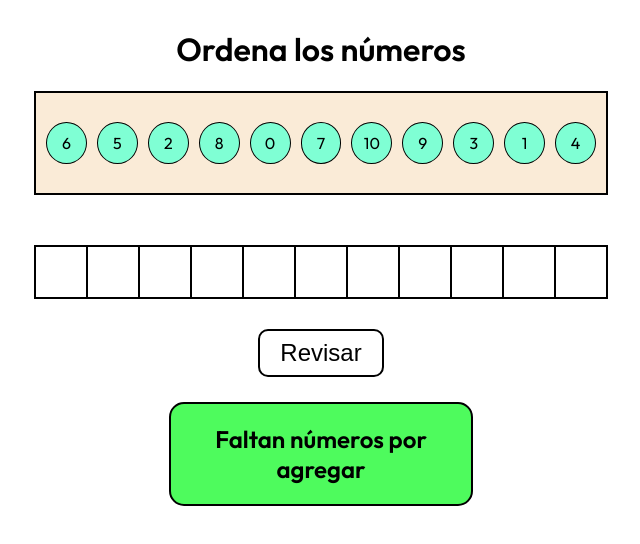
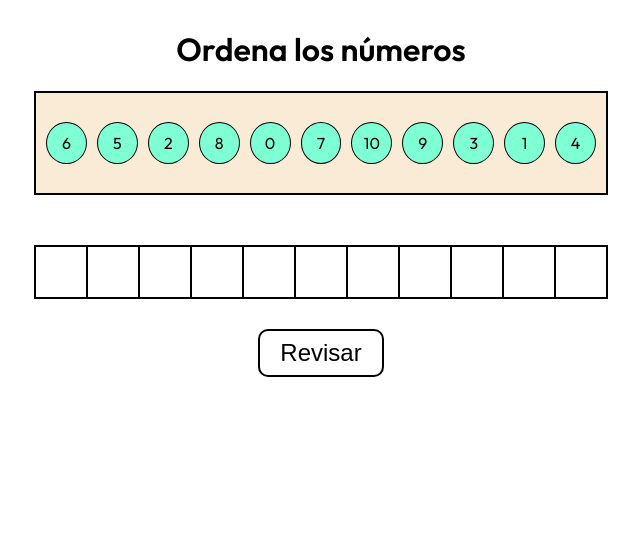
Before and after one commit to CristoferNava/sort-numbers-drag-and-drop-react, a React (Vite) app: page / in a window 1280 px wide. Shown: the top 544 px of the page, without its empty margins (319-959 px from the left). Built offline with nearby package versions, Linux system fonts and the light colour scheme.

Commit message:
Checkout functionality was added. Ready for demo.

```diff
--- a/src/App.jsx
+++ b/src/App.jsx
@@ -12,6 +12,12 @@
 // 13. Move each component to its directory
 // 14. Add checkout game functionality
 
+// Library
+import { useContext } from "react";
+
+// Context
+import { GameContext } from "./context/game-context";
+
 // Components
 import CheckoutBtn from "./components/checkout-btn/checkout-btn.component";
 import CheckoutMessage from "./components/checkout-message/checkout-message.component";
@@ -21,6 +27,8 @@ import SquaresContainer from "./components/squares-container/squares-container.c
 import "./App.css";
 
 function App() {
+  const { showMessage } = useContext(GameContext);
+
   return (
     <main className="main">
       <h1 className="main-title">Ordena los números</h1>
@@ -28,10 +36,12 @@ function App() {
       <NumbersContainer />
       <SquaresContainer />
       <CheckoutBtn />
-      <CheckoutMessage
-        message="Faltan números por agregar"
-        status="message--success"
-      />
+      {showMessage.status !== "" && (
+        <CheckoutMessage
+          message={showMessage.message}
+          status={showMessage.status}
+        />
+      )}
     </main>
   );
 }
--- a/src/components/checkout-btn/checkout-btn.component.jsx
+++ b/src/components/checkout-btn/checkout-btn.component.jsx
@@ -8,16 +8,21 @@ import { GameContext } from "../../context/game-context";
 import "./checkout-btn.styles.css";
 
 const CheckoutBtn = () => {
-  const { numbersCards, setNumbersCards, squares } = useContext(GameContext);
+  const { numbersCards, setNumbersCards, squares, setShowMessage } =
+    useContext(GameContext);
   const checkGame = () => {
     // Check if there are empty squares
     for (const square of squares) {
       if (square == null) {
-        alert("Faltan números por acomodar");
+        setShowMessage({
+          message: "¡Faltan números por agregar!",
+          status: "message--warning",
+        });
         return;
       }
     }
 
+    let won = true;
     // Check that the numbers are in the correct position
     for (let idx = 0; idx < squares.length; idx++) {
       if (squares[idx] === idx) {
@@ -25,10 +30,23 @@ const CheckoutBtn = () => {
         numbersCards.get(idx).state = "correct";
       } else {
         console.log(`${idx} is in the incorrect position`);
+        won = false;
         numbersCards.get(idx).state = "incorrect";
       }
     }
+    setShowMessage({
+      message: "¡Números acomodados incorrectamente!",
+      status: "message--error",
+    });
     setNumbersCards(new Map(numbersCards));
+
+    // Check for game won
+    if (won) {
+      setShowMessage({
+        message: "¡Ganaste!",
+        status: "message--success",
+      });
+    }
   };
 
   return (
--- a/src/components/checkout-message/checkout-message.styles.css
+++ b/src/components/checkout-message/checkout-message.styles.css
@@ -9,6 +9,7 @@
 
   display: flex;
   align-items: center;
+  justify-content: center;
 }
 
 .message--error {
--- a/src/context/game-context.jsx
+++ b/src/context/game-context.jsx
@@ -38,6 +38,7 @@ export const GameContextProvider = ({ children }) => {
   const [squares, setSquares] = useState(
     new Array([...numbers.values()].length).fill(null)
   );
+  const [showMessage, setShowMessage] = useState({ message: "", status: "" });
 
   const value = {
     numbersCards,
@@ -46,6 +47,8 @@ export const GameContextProvider = ({ children }) => {
     setNumbers,
     squares,
     setSquares,
+    showMessage,
+    setShowMessage,
   };
 
   return <GameContext.Provider value={value}>{children}</GameContext.Provider>;
```
